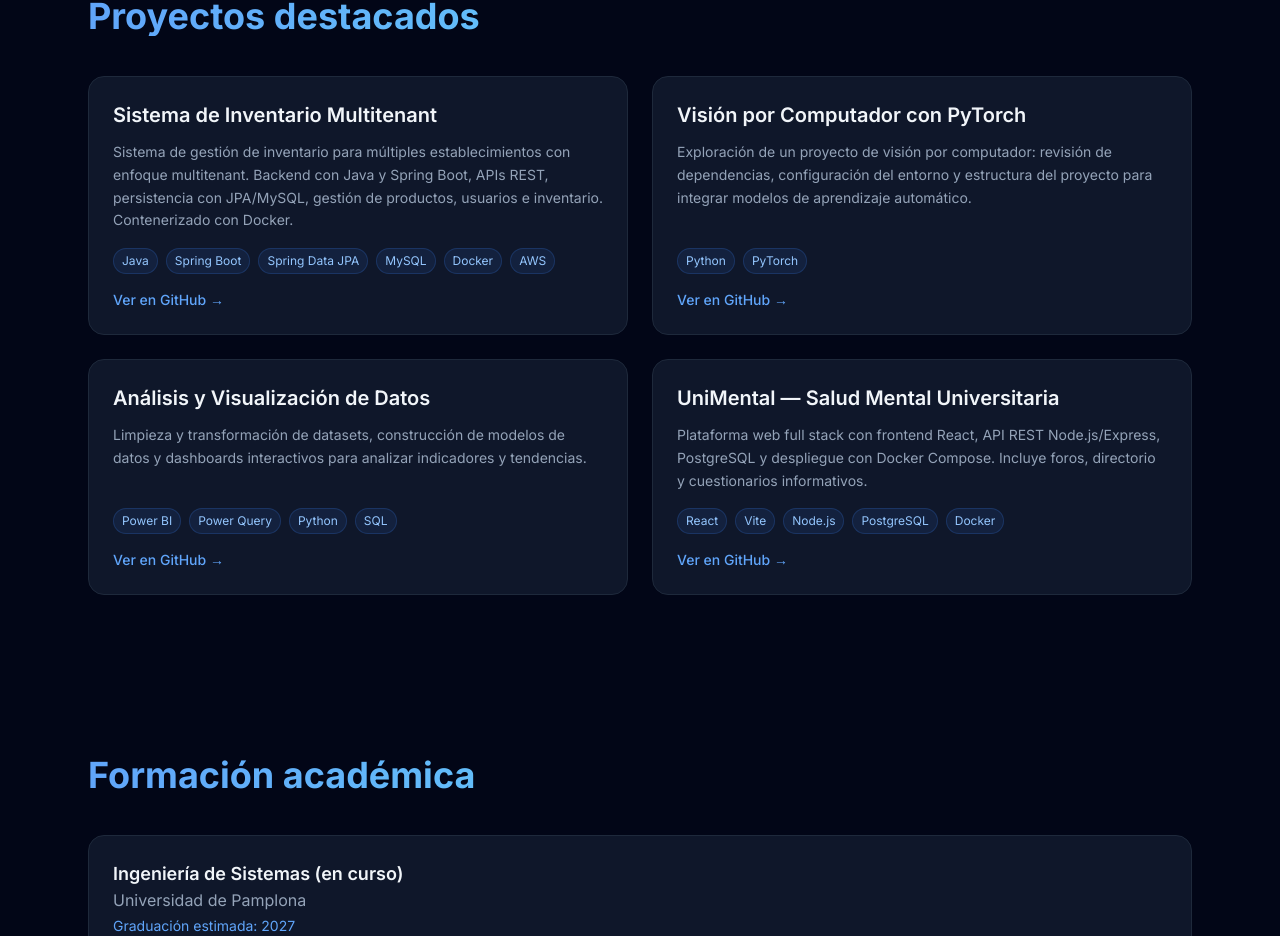
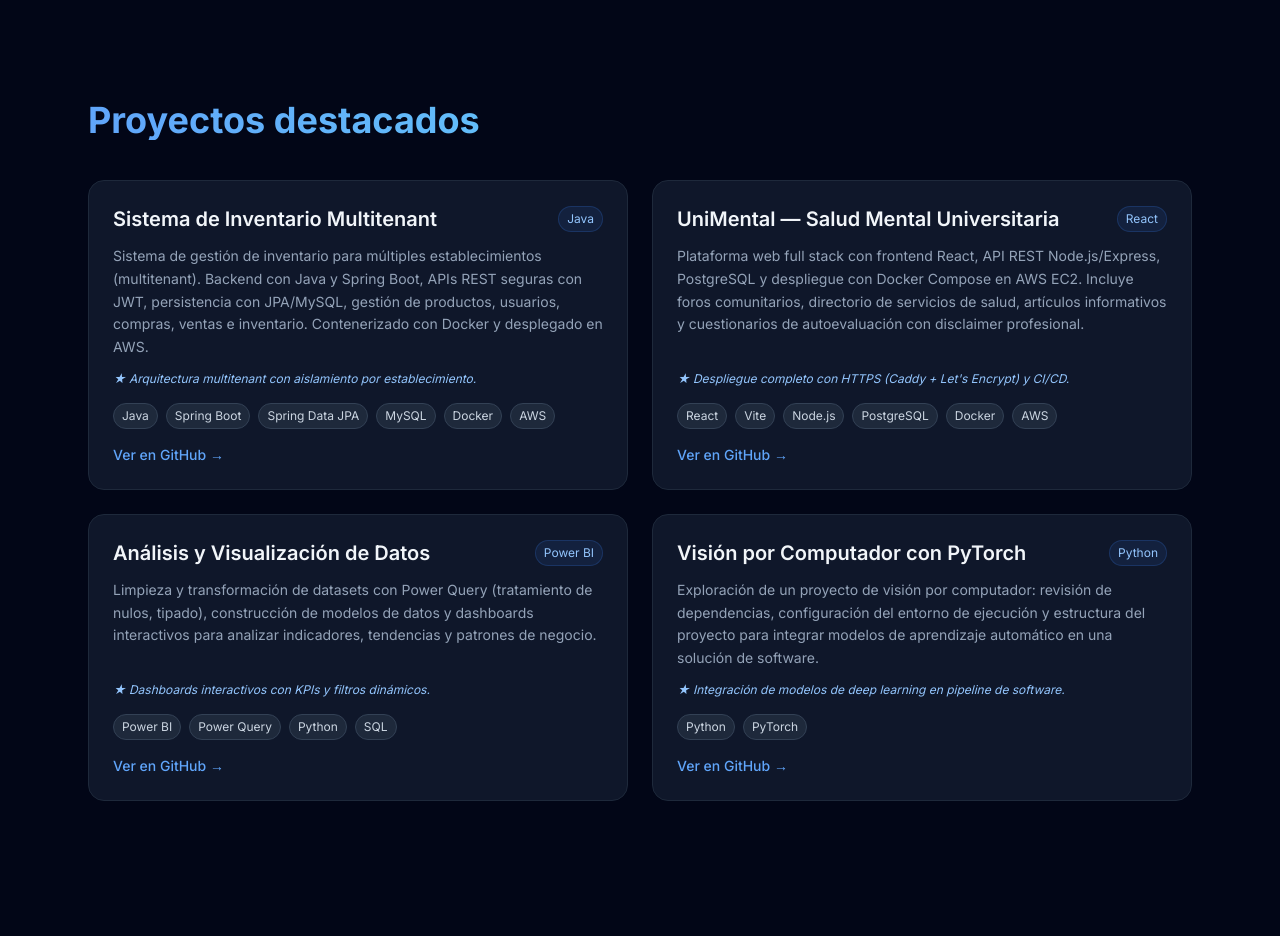
Before and after one commit to amilkarbolivar/portafolio, a React (Vite) app: page / in a window 1280 px wide. Shown: the part 1864-2800 px from the top of the page. Built offline with nearby package versions, Linux system fonts and the light colour scheme.

Commit message:
feat: add certifications section, complex card animations, detailed project descriptions

```diff
--- a/src/App.jsx
+++ b/src/App.jsx
@@ -1,23 +1,23 @@
 import { useState } from 'react';
 import {
   FaGithub, FaLinkedin, FaEnvelope, FaPhone, FaMapMarkerAlt,
-  FaPython, FaJava, FaDocker, FaAws, FaDatabase, FaChartBar,
+  FaPython, FaJava, FaDocker, FaAws, FaDatabase, FaChartBar, FaCertificate,
 } from 'react-icons/fa';
 import {
   SiSpringboot, SiPytorch, SiGit,
 } from 'react-icons/si';
 
 const skills = [
-  { name: 'Python', icon: <FaPython /> },
-  { name: 'Java', icon: <FaJava /> },
-  { name: 'Spring Boot', icon: <SiSpringboot /> },
-  { name: 'SQL / MySQL', icon: <FaDatabase /> },
-  { name: 'Power BI', icon: <FaChartBar /> },
-  { name: 'PyTorch', icon: <SiPytorch /> },
-  { name: 'Docker', icon: <FaDocker /> },
-  { name: 'AWS', icon: <FaAws /> },
-  { name: 'Git / GitHub', icon: <SiGit /> },
-  { name: 'Power Query', icon: <FaChartBar /> },
+  { name: 'Python', icon: <FaPython />, desc: 'Análisis de datos, automatización y prototipos de IA.' },
+  { name: 'Java', icon: <FaJava />, desc: 'Desarrollo backend robusto y orientado a objetos.' },
+  { name: 'Spring Boot', icon: <SiSpringboot />, desc: 'APIs REST, seguridad JWT y arquitectura por capas.' },
+  { name: 'SQL / MySQL', icon: <FaDatabase />, desc: 'Modelado relacional, consultas y CRUD.' },
+  { name: 'Power BI', icon: <FaChartBar />, desc: 'Dashboards interactivos y modelos de datos.' },
+  { name: 'PyTorch', icon: <SiPytorch />, desc: 'Visión por computador y aprendizaje automático.' },
+  { name: 'Docker', icon: <FaDocker />, desc: 'Contenerización y despliegue de aplicaciones.' },
+  { name: 'AWS', icon: <FaAws />, desc: 'Servicios cloud y despliegue en EC2.' },
+  { name: 'Git / GitHub', icon: <SiGit />, desc: 'Control de versiones y trabajo colaborativo.' },
+  { name: 'Power Query', icon: <FaChartBar />, desc: 'Limpieza y transformación de datos.' },
 ];
 
 const projects = [
@@ -25,29 +25,48 @@ const projects = [
     title: 'Sistema de Inventario Multitenant',
     tech: ['Java', 'Spring Boot', 'Spring Data JPA', 'MySQL', 'Docker', 'AWS'],
     description:
-      'Sistema de gestión de inventario para múltiples establecimientos con enfoque multitenant. Backend con Java y Spring Boot, APIs REST, persistencia con JPA/MySQL, gestión de productos, usuarios e inventario. Contenerizado con Docker.',
+      'Sistema de gestión de inventario para múltiples establecimientos (multitenant). Backend con Java y Spring Boot, APIs REST seguras con JWT, persistencia con JPA/MySQL, gestión de productos, usuarios, compras, ventas e inventario. Contenerizado con Docker y desplegado en AWS.',
+    highlight: 'Arquitectura multitenant con aislamiento por establecimiento.',
+    link: 'https://github.com/amilkarbolivar/Inventario',
+  },
+  {
+    title: 'UniMental — Salud Mental Universitaria',
+    tech: ['React', 'Vite', 'Node.js', 'PostgreSQL', 'Docker', 'AWS'],
+    description:
+      'Plataforma web full stack con frontend React, API REST Node.js/Express, PostgreSQL y despliegue con Docker Compose en AWS EC2. Incluye foros comunitarios, directorio de servicios de salud, artículos informativos y cuestionarios de autoevaluación con disclaimer profesional.',
+    highlight: 'Despliegue completo con HTTPS (Caddy + Let\'s Encrypt) y CI/CD.',
+    link: 'https://github.com/amilkarbolivar/web_salud.universitaria',
+  },
+  {
+    title: 'Análisis y Visualización de Datos',
+    tech: ['Power BI', 'Power Query', 'Python', 'SQL'],
+    description:
+      'Limpieza y transformación de datasets con Power Query (tratamiento de nulos, tipado), construcción de modelos de datos y dashboards interactivos para analizar indicadores, tendencias y patrones de negocio.',
+    highlight: 'Dashboards interactivos con KPIs y filtros dinámicos.',
     link: 'https://github.com/amilkarbolivar',
   },
   {
     title: 'Visión por Computador con PyTorch',
     tech: ['Python', 'PyTorch'],
     description:
-      'Exploración de un proyecto de visión por computador: revisión de dependencias, configuración del entorno y estructura del proyecto para integrar modelos de aprendizaje automático.',
+      'Exploración de un proyecto de visión por computador: revisión de dependencias, configuración del entorno de ejecución y estructura del proyecto para integrar modelos de aprendizaje automático en una solución de software.',
+    highlight: 'Integración de modelos de deep learning en pipeline de software.',
     link: 'https://github.com/amilkarbolivar',
   },
+];
+
+const certifications = [
   {
-    title: 'Análisis y Visualización de Datos',
-    tech: ['Power BI', 'Power Query', 'Python', 'SQL'],
-    description:
-      'Limpieza y transformación de datasets, construcción de modelos de datos y dashboards interactivos para analizar indicadores y tendencias.',
-    link: 'https://github.com/amilkarbolivar',
+    title: 'Despliegue de Aplicaciones y Servicios en Contenedores Docker',
+    org: 'SENA — Centro de Electricidad, Electrónica y Telecomunicaciones',
+    date: 'Octubre 2026 · 48 horas',
+    desc: 'Formación en contenerización de aplicaciones con Docker: imágenes, contenedores, redes, volúmenes y despliegue de servicios.',
   },
   {
-    title: 'UniMental — Salud Mental Universitaria',
-    tech: ['React', 'Vite', 'Node.js', 'PostgreSQL', 'Docker'],
-    description:
-      'Plataforma web full stack con frontend React, API REST Node.js/Express, PostgreSQL y despliegue con Docker Compose. Incluye foros, directorio y cuestionarios informativos.',
-    link: 'https://github.com/amilkarbolivar/web_salud.universitaria',
+    title: 'Aplicación de la Inteligencia Artificial en la Integración de Datos',
+    org: 'SENA — Centro de Industria y Construcción',
+    date: 'Septiembre 2026 · 48 horas',
+    desc: 'Integración de datos y aplicación de IA para análisis, identificación de patrones y soporte a la toma de decisiones.',
   },
 ];
 
@@ -59,9 +78,9 @@ const education = [
   },
 ];
 
-function Section({ id, title, children }) {
+function Section({ id, title, children, delay = 0 }) {
   return (
-    <section id={id} className="max-w-6xl mx-auto px-6 py-20">
+    <section id={id} className="max-w-6xl mx-auto px-6 py-20 animate-fade-up" style={{ animationDelay: `${delay}ms` }}>
       <h2 className="text-3xl md:text-4xl font-bold mb-10 bg-gradient-to-r from-blue-400 to-cyan-300 bg-clip-text text-transparent">
         {title}
       </h2>
@@ -86,6 +105,7 @@ export default function App() {
               ['Sobre mí', 'sobre-mi'],
               ['Habilidades', 'habilidades'],
               ['Proyectos', 'proyectos'],
+              ['Certificaciones', 'certificaciones'],
               ['Educación', 'educacion'],
               ['Contacto', 'contacto'],
             ].map(([l, id]) => (
@@ -102,6 +122,7 @@ export default function App() {
               ['Sobre mí', 'sobre-mi'],
               ['Habilidades', 'habilidades'],
               ['Proyectos', 'proyectos'],
+              ['Certificaciones', 'certificaciones'],
               ['Educación', 'educacion'],
               ['Contacto', 'contacto'],
             ].map(([l, id]) => (
@@ -116,7 +137,7 @@ export default function App() {
       {/* Hero */}
       <section id="home" className="min-h-screen flex items-center justify-center relative overflow-hidden pt-16">
         <div className="absolute inset-0 bg-[radial-gradient(ellipse_at_top,_var(--tw-gradient-stops))] from-blue-900/40 via-slate-950 to-slate-950" />
-        <div className="relative z-10 text-center px-6 max-w-3xl">
+        <div className="relative z-10 text-center px-6 max-w-3xl animate-fade-up">
           <p className="text-blue-400 font-medium mb-4 tracking-wide">Hola, soy</p>
           <h1 className="text-5xl md:text-7xl font-extrabold mb-4 bg-gradient-to-r from-white via-blue-200 to-cyan-300 bg-clip-text text-transparent">
             Jorge Amilkar Bolívar Mora
@@ -124,22 +145,22 @@ export default function App() {
           <p className="text-xl md:text-2xl text-slate-300 mb-2">Analista de datos · Desarrollador Full Stack</p>
           <p className="text-slate-400 mb-8">Python, SQL, Java, Spring Boot, Power BI, Docker & AWS</p>
           <div className="flex justify-center gap-4 flex-wrap">
-            <a href="#proyectos" className="px-6 py-3 rounded-xl bg-blue-600 hover:bg-blue-700 font-semibold transition shadow-lg shadow-blue-600/30">
+            <a href="#proyectos" className="px-6 py-3 rounded-xl bg-blue-600 hover:bg-blue-700 font-semibold transition shadow-lg shadow-blue-600/30 hover:-translate-y-1">
               Ver proyectos
             </a>
-            <a href="#contacto" className="px-6 py-3 rounded-xl border border-slate-700 hover:border-blue-400 font-semibold transition">
+            <a href="#contacto" className="px-6 py-3 rounded-xl border border-slate-700 hover:border-blue-400 font-semibold transition hover:-translate-y-1">
               Contactar
             </a>
           </div>
           <div className="flex justify-center gap-5 mt-10 text-2xl text-slate-400">
-            <a href="https://github.com/amilkarbolivar" target="_blank" rel="noreferrer" className="hover:text-white transition"><FaGithub /></a>
-            <a href="mailto:amilkarbolivar5@gmail.com" className="hover:text-white transition"><FaEnvelope /></a>
+            <a href="https://github.com/amilkarbolivar" target="_blank" rel="noreferrer" className="hover:text-white transition hover:scale-110"><FaGithub /></a>
+            <a href="mailto:amilkarbolivar5@gmail.com" className="hover:text-white transition hover:scale-110"><FaEnvelope /></a>
           </div>
         </div>
       </section>
 
       {/* Sobre mí */}
-      <Section id="sobre-mi" title="Sobre mí">
+      <Section id="sobre-mi" title="Sobre mí" delay={100}>
         <div className="grid md:grid-cols-2 gap-10 items-center">
           <div className="text-slate-300 leading-relaxed space-y-4">
             <p>
@@ -162,7 +183,7 @@ export default function App() {
               { label: 'Email', value: 'amilkarbolivar5@gmail.com', icon: <FaEnvelope /> },
               { label: 'GitHub', value: 'amilkarbolivar', icon: <FaGithub /> },
             ].map((i) => (
-              <div key={i.label} className="bg-slate-900 border border-slate-800 rounded-2xl p-4">
+              <div key={i.label} className="bg-slate-900 border border-slate-800 rounded-2xl p-4 hover:border-blue-500 hover:-translate-y-1 transition">
                 <div className="text-blue-400 text-xl mb-2">{i.icon}</div>
                 <p className="text-xs text-slate-500">{i.label}</p>
                 <p className="text-sm font-medium break-all">{i.value}</p>
@@ -173,32 +194,39 @@ export default function App() {
       </Section>
 
       {/* Habilidades */}
-      <Section id="habilidades" title="Habilidades técnicas">
+      <Section id="habilidades" title="Habilidades técnicas" delay={200}>
         <div className="grid grid-cols-2 sm:grid-cols-3 md:grid-cols-5 gap-4">
           {skills.map((s) => (
-            <div key={s.name} className="bg-slate-900 border border-slate-800 rounded-2xl p-5 flex flex-col items-center gap-3 hover:border-blue-500 hover:-translate-y-1 transition">
-              <span className="text-3xl text-blue-400">{s.icon}</span>
+            <div key={s.name} className="card-3d bg-slate-900 border border-slate-800 rounded-2xl p-5 flex flex-col items-center gap-3 hover:border-blue-500 group">
+              <span className="text-3xl text-blue-400 group-hover:scale-110 transition-transform duration-300">{s.icon}</span>
               <span className="text-sm font-medium text-slate-200">{s.name}</span>
+              <span className="text-xs text-slate-500 text-center opacity-0 group-hover:opacity-100 transition-opacity duration-300">{s.desc}</span>
             </div>
           ))}
         </div>
       </Section>
 
       {/* Proyectos */}
-      <Section id="proyectos" title="Proyectos destacados">
+      <Section id="proyectos" title="Proyectos destacados" delay={300}>
         <div className="grid md:grid-cols-2 gap-6">
           {projects.map((p) => (
-            <div key={p.title} className="bg-slate-900 border border-slate-800 rounded-2xl p-6 flex flex-col hover:border-blue-500 transition">
-              <h3 className="text-xl font-semibold mb-3">{p.title}</h3>
-              <p className="text-slate-400 text-sm leading-relaxed mb-4 flex-1">{p.description}</p>
+            <div key={p.title} className="card-3d bg-slate-900 border border-slate-800 rounded-2xl p-6 flex flex-col">
+              <div className="flex items-center justify-between mb-3">
+                <h3 className="text-xl font-semibold">{p.title}</h3>
+                <span className="text-xs px-2 py-1 rounded-full bg-blue-500/10 text-blue-300 border border-blue-500/20">
+                  {p.tech[0]}
+                </span>
+              </div>
+              <p className="text-slate-400 text-sm leading-relaxed mb-3 flex-1">{p.description}</p>
+              <p className="text-blue-300 text-xs italic mb-4">★ {p.highlight}</p>
               <div className="flex flex-wrap gap-2 mb-4">
                 {p.tech.map((t) => (
-                  <span key={t} className="text-xs px-2 py-1 rounded-full bg-blue-500/10 text-blue-300 border border-blue-500/20">
+                  <span key={t} className="text-xs px-2 py-1 rounded-full bg-slate-800 text-slate-300 border border-slate-700">
                     {t}
                   </span>
                 ))}
               </div>
-              <a href={p.link} target="_blank" rel="noreferrer" className="text-blue-400 text-sm font-medium hover:underline">
+              <a href={p.link} target="_blank" rel="noreferrer" className="text-blue-400 text-sm font-medium hover:underline self-start">
                 Ver en GitHub →
               </a>
             </div>
@@ -206,11 +234,31 @@ export default function App() {
         </div>
       </Section>
 
+      {/* Certificaciones */}
+      <Section id="certificaciones" title="Certificaciones" delay={400}>
+        <div className="grid md:grid-cols-2 gap-6">
+          {certifications.map((c) => (
+            <div key={c.title} className="card-3d bg-slate-900 border border-slate-800 rounded-2xl p-6 flex flex-col">
+              <div className="flex items-center gap-3 mb-3">
+                <span className="text-2xl text-yellow-400"><FaCertificate /></span>
+                <h3 className="text-lg font-semibold">{c.title}</h3>
+              </div>
+              <p className="text-slate-400 text-sm leading-relaxed mb-3 flex-1">{c.desc}</p>
+              <p className="text-xs text-slate-500">{c.org}</p>
+              <p className="text-xs text-blue-400 mt-1">{c.date}</p>
+            </div>
+          ))}
+        </div>
+        <p className="text-xs text-slate-500 mt-6 text-center">
+          Certificados emitidos por el SENA. Verificables en certificados.sena.edu.co
+        </p>
+      </Section>
+
       {/* Educación */}
-      <Section id="educacion" title="Formación académica">
+      <Section id="educacion" title="Formación académica" delay={500}>
         <div className="space-y-4">
           {education.map((e) => (
-            <div key={e.title} className="bg-slate-900 border border-slate-800 rounded-2xl p-6">
+            <div key={e.title} className="bg-slate-900 border border-slate-800 rounded-2xl p-6 hover:border-blue-500 transition">
               <h3 className="font-semibold text-lg">{e.title}</h3>
               <p className="text-slate-400">{e.org}</p>
               <p className="text-sm text-blue-400 mt-1">{e.date}</p>
@@ -220,14 +268,14 @@ export default function App() {
       </Section>
 
       {/* Contacto */}
-      <Section id="contacto" title="Contacto">
+      <Section id="contacto" title="Contacto" delay={600}>
         <div className="bg-slate-900 border border-slate-800 rounded-3xl p-8 text-center">
           <p className="text-slate-300 mb-6">¿Tienes una oportunidad o proyecto? Hablemos.</p>
           <div className="flex justify-center gap-4 flex-wrap">
-            <a href="mailto:amilkarbolivar5@gmail.com" className="px-6 py-3 rounded-xl bg-blue-600 hover:bg-blue-700 font-semibold transition">
+            <a href="mailto:amilkarbolivar5@gmail.com" className="px-6 py-3 rounded-xl bg-blue-600 hover:bg-blue-700 font-semibold transition hover:-translate-y-1">
               Enviar email
             </a>
-            <a href="https://github.com/amilkarbolivar" target="_blank" rel="noreferrer" className="px-6 py-3 rounded-xl border border-slate-700 hover:border-blue-400 font-semibold transition">
+            <a href="https://github.com/amilkarbolivar" target="_blank" rel="noreferrer" className="px-6 py-3 rounded-xl border border-slate-700 hover:border-blue-400 font-semibold transition hover:-translate-y-1">
               GitHub
             </a>
           </div>
--- a/src/index.css
+++ b/src/index.css
@@ -4,3 +4,28 @@
 
 html { scroll-behavior: smooth; }
 body { font-family: 'Inter', system-ui, sans-serif; }
+
+@keyframes fadeUp {
+  from { opacity: 0; transform: translateY(24px); }
+  to { opacity: 1; transform: translateY(0); }
+}
+@keyframes float {
+  0%, 100% { transform: translateY(0px); }
+  50% { transform: translateY(-8px); }
+}
+@keyframes glow {
+  0%, 100% { box-shadow: 0 0 20px rgba(59,130,246,0.25); }
+  50% { box-shadow: 0 0 40px rgba(59,130,246,0.5); }
+}
+.animate-fade-up { animation: fadeUp 0.8s ease-out both; }
+.animate-float { animation: float 4s ease-in-out infinite; }
+.animate-glow { animation: glow 3s ease-in-out infinite; }
+
+.card-3d {
+  transform-style: preserve-3d;
+  transition: transform 0.4s ease, box-shadow 0.4s ease;
+}
+.card-3d:hover {
+  transform: perspective(800px) rotateX(4deg) rotateY(-6deg) translateZ(10px);
+  box-shadow: 0 20px 40px rgba(59,130,246,0.25);
+}
```
